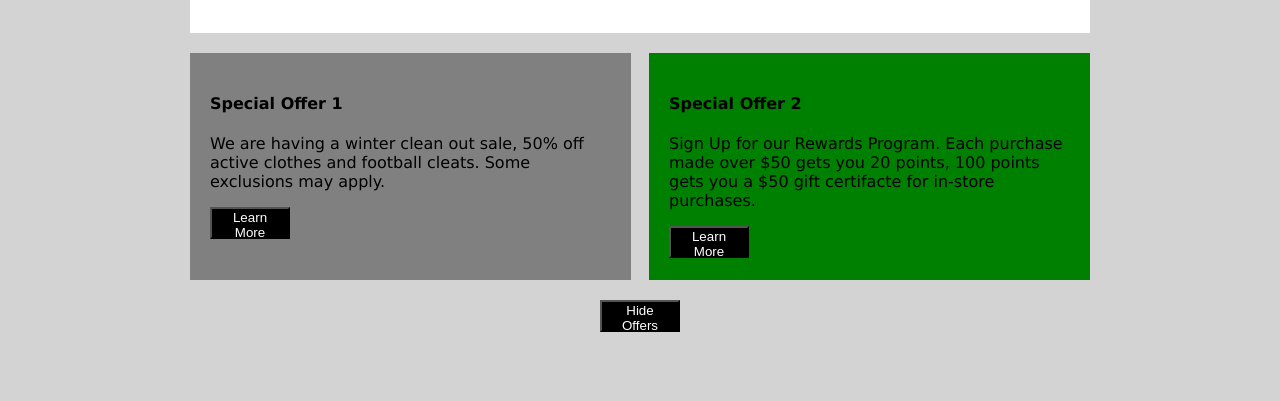
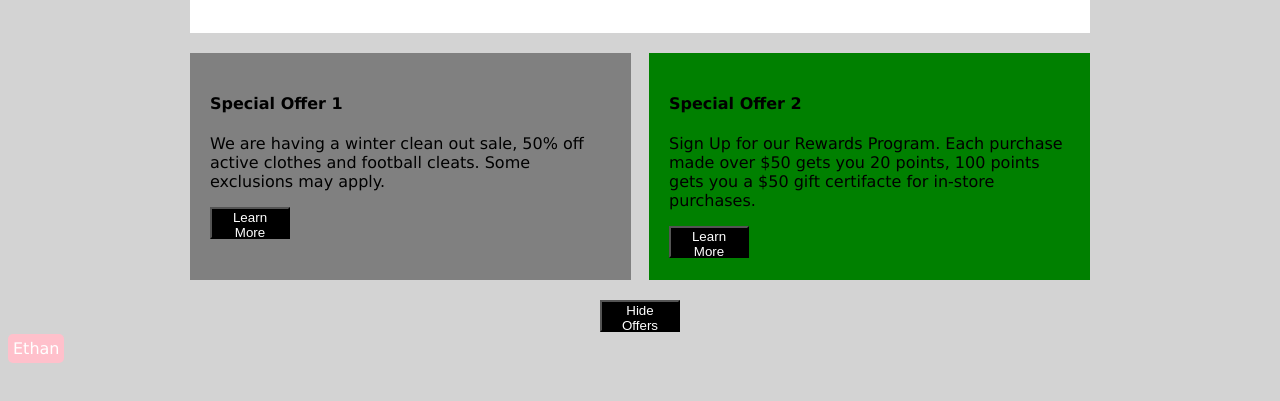
Before and after one commit to Trayce-Hacker/hacker-alhso-15b, a plain HTML site: page home.html in a window 1280 px wide. Shown: the part 399-800 px from the top of the page. Drawn offline with Linux system fonts and the light colour scheme.

Commit message:
added my name to home.html page

```diff
--- a/home.html
+++ b/home.html
@@ -72,5 +72,6 @@
         y.style.display = "none";
       }
     </script>
+    <div style="background-color:pink; padding:5px; color:white; border-radius:5px; display:inline-block;">Ethan</div>
   </body>
 </html>
```
